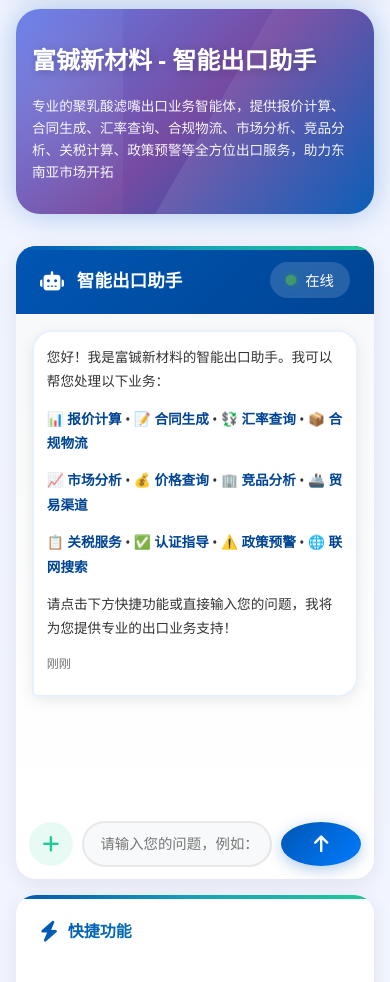
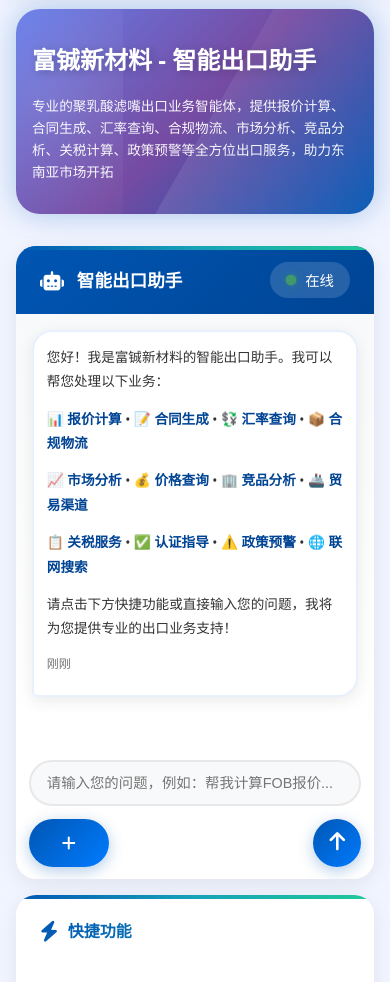
Before and after one commit to AlanWu2024/tobacco-assistant, a website: page index.html in a window 390 px wide. Shown: the part 77-1059 px from the top of the page. Drawn offline with nearby package versions, Linux system fonts and the light colour scheme.

Commit message:
Update index.html

```diff
--- a/index.html
+++ b/index.html
@@ -512,22 +512,16 @@
         }
 
         .chat-input {
-            padding: 1.5rem 2rem !important;
+            padding: 1.5rem 2rem;
             border-top: 1px solid #e8e8e8;
-            display: flex !important;
-            flex-wrap: nowrap !important;
-            flex-direction: row !important;
-            gap: 1rem !important;
-            align-items: center !important;
+            display: flex;
+            gap: 1rem;
             background: white;
             box-shadow: 0 -4px 20px rgba(0, 0, 0, 0.05);
         }
 
-        .chat-input input[type="text"] {
-            flex: 1 1 auto !important;
-            min-width: 0 !important;
-            width: auto !important;
-            max-width: none !important;
+        .chat-input input {
+            flex: 1;
             padding: 1rem 1.5rem;
             border: 2px solid #e8e8e8;
             border-radius: 25px;
@@ -543,26 +537,23 @@
             background: white;
         }
 
-        .chat-input #sendBtn {
+        .chat-input button {
             background: linear-gradient(135deg, var(--primary-color), var(--primary-light));
             color: white;
             border: none;
-            padding: 1rem 2.5rem !important;
+            padding: 1rem 2.5rem;
             border-radius: 25px;
             cursor: pointer;
             font-size: 1rem;
             font-weight: 600;
             transition: all 0.3s;
-            display: flex !important;
+            display: flex;
             align-items: center;
             gap: 0.5rem;
             box-shadow: 0 4px 15px rgba(0, 86, 179, 0.3);
-            flex: 0 0 auto !important;
-            flex-shrink: 0 !important;
-            width: auto !important;
-        }
-
-        .chat-input #sendBtn:hover {
+        }
+
+        .chat-input button:hover {
             transform: translateY(-2px);
             box-shadow: 0 6px 20px rgba(0, 86, 179, 0.4);
         }
@@ -570,11 +561,9 @@
 
         /* 控制按钮区域 */
         .control-buttons {
-            display: none !important;
+            display: flex;
             gap: 0.5rem;
             align-items: center;
-            flex: 0 0 auto !important;
-            visibility: hidden !important;
         }
 
         .control-btn {
@@ -615,18 +604,15 @@
         .file-upload-btn {
             background: rgba(32, 201, 151, 0.1);
             border: none;
-            padding: 0.8rem 1.2rem !important;
+            padding: 0.8rem 1.2rem;
             border-radius: 20px;
             cursor: pointer;
             font-size: 0.9rem;
             color: var(--accent-color);
             transition: all 0.3s;
-            display: flex !important;
+            display: flex;
             align-items: center;
             gap: 0.5rem;
-            flex: 0 0 auto !important;
-            flex-shrink: 0 !important;
-            width: auto !important;
         }
 
         .file-upload-btn:hover {
@@ -740,7 +726,7 @@
             color: white;
         }
 
-        .chat-input #sendBtn:active {
+        .chat-input button:active {
             transform: translateY(0);
         }
 
@@ -1768,32 +1754,35 @@
             .chat-input {
                 padding: 0.8rem;
                 display: flex;
-                flex-wrap: nowrap;
-                gap: 0.6rem;
+                flex-wrap: wrap;
+                gap: 0.8rem;
                 align-items: center;
             }
 
             .chat-input input[type="text"] {
-                flex: 1;
-                min-width: 0;
+                flex: 1 1 100%;
+                width: 100%;
                 padding: 0.8rem 1rem;
                 font-size: 0.9rem;
+                order: 1;
             }
 
             .file-upload-btn {
-                width: 44px;
-                height: 44px;
-                min-width: 44px;
-                min-height: 44px;
-                max-width: 44px;
-                max-height: 44px;
+                width: 48px;
+                height: 48px;
+                min-width: 48px;
+                min-height: 48px;
+                max-width: 48px;
+                max-height: 48px;
                 padding: 0;
                 border-radius: 50%;
-                font-size: 1.2rem;
+                font-size: 1.3rem;
+                order: 2;
                 display: flex;
                 align-items: center;
                 justify-content: center;
                 flex-shrink: 0;
+                margin-right: auto;
             }
 
             .file-upload-btn i {
@@ -1801,19 +1790,21 @@
             }
 
             .chat-input #sendBtn {
-                width: 44px;
-                height: 44px;
-                min-width: 44px;
-                min-height: 44px;
-                max-width: 44px;
-                max-height: 44px;
+                width: 48px;
+                height: 48px;
+                min-width: 48px;
+                min-height: 48px;
+                max-width: 48px;
+                max-height: 48px;
                 padding: 0;
                 border-radius: 50%;
-                font-size: 1.2rem;
+                font-size: 1.3rem;
+                order: 3;
                 display: flex;
                 align-items: center;
                 justify-content: center;
                 flex-shrink: 0;
+                margin-left: auto;
             }
 
             .chat-input #sendBtn i {
@@ -1856,7 +1847,8 @@
             }
 
             .control-buttons {
-                display: none;
+                flex: 1;
+                justify-content: flex-start;
             }
 
             /* 快捷功能区域 */
```
